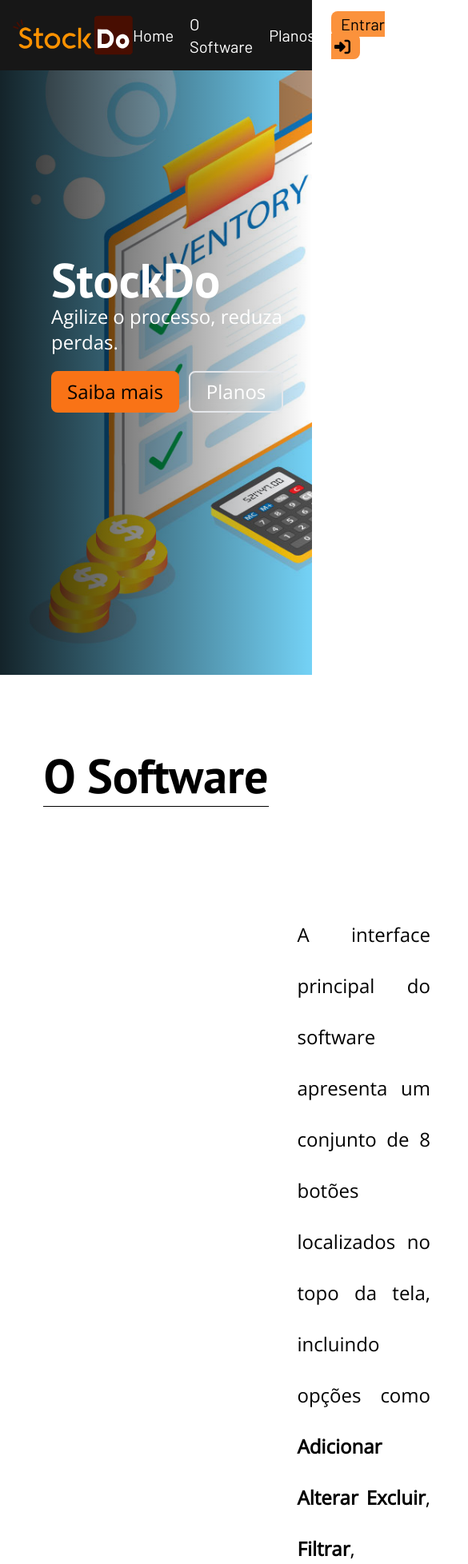
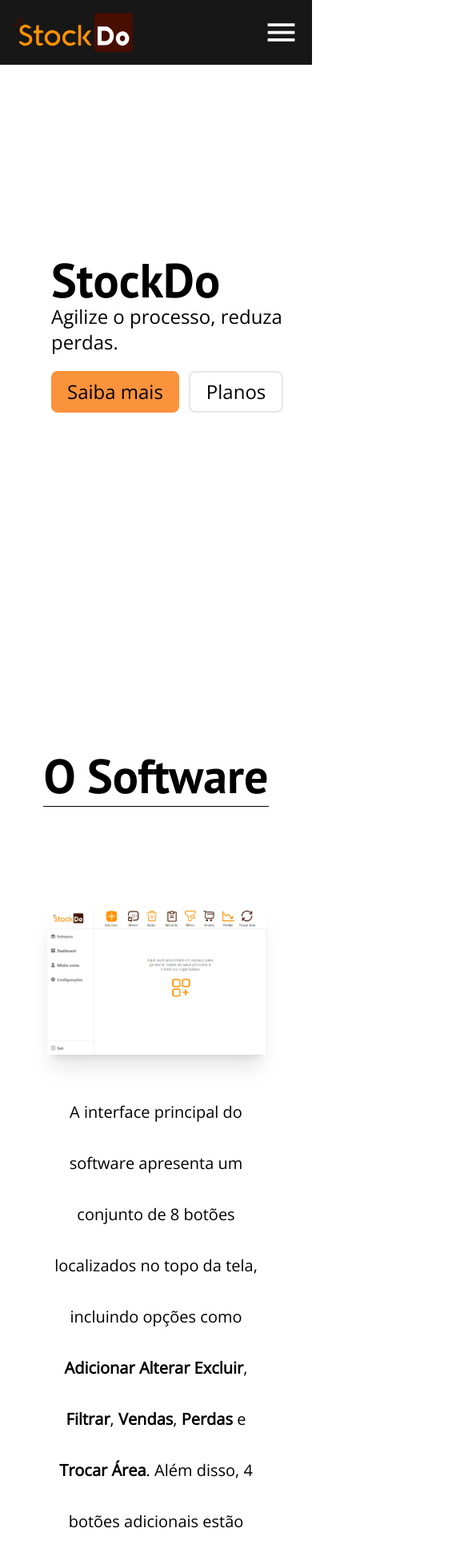
Before and after one commit to StockDo/stockdo, a React (Vite) app: page /#/ in a window 390 px wide. Shown: the top 1956 px of the page at 80% size, 585 px wide, since content can reach past the window. Built offline with nearby package versions, Linux system fonts and the light colour scheme; a web font is replaced by a local one.

Commit message:
fix: responsive home

```diff
--- a/src/components/Footer/Footer.jsx
+++ b/src/components/Footer/Footer.jsx
@@ -4,97 +4,99 @@
 export default function Footer() {
   const navigate = useNavigate();
   return (
-    <div className="flex flex-col items-center pt-44 pb-12 bg-neutral-900 text-xl text-white font-main">
-      <div className="flex gap-24">
+    <div className="flex flex-col items-center pb-12 text-xl text-white pt-44 bg-neutral-900 font-main">
+      <div className="flex flex-wrap justify-center gap-24">
         <div className="flex flex-col items-center">
           <img src={StockDoLogo} alt="" width="300px" />
-          <div className="flex self-start ml-4 gap-4">
+          <div className="flex self-start gap-4 ml-4">
             <a
               href="http://github.com/StockDo"
               target="_blank"
               rel="noopener noreferrer">
-              <i className="fa-brands fa-github text-white text-2xl"></i>
+              <i className="text-2xl text-white fa-brands fa-github"></i>
             </a>
             <a
               href="http://github.com/StockDo"
               target="_blank"
               rel="noopener noreferrer">
-              <i className="fa-brands fa-linkedin text-white text-2xl"></i>
+              <i className="text-2xl text-white fa-brands fa-linkedin"></i>
             </a>
             <a
               href="http://github.com/StockDo"
               target="_blank"
               rel="noopener noreferrer">
-              <i className="fa-brands fa-twitter text-white text-2xl"></i>
+              <i className="text-2xl text-white fa-brands fa-twitter"></i>
             </a>
             <a
               href="http://github.com/StockDo"
               target="_blank"
               rel="noopener noreferrer">
-              <i className="fa-brands fa-youtube text-white text-2xl"></i>
+              <i className="text-2xl text-white fa-brands fa-youtube"></i>
             </a>
           </div>
         </div>
+        <div className="flex gap-12 max-sm:flex-col">
           <ul className="flex flex-col gap-5">
-          <li className="font-semibold text-2xl">Produto</li>
+            <li className="text-2xl font-semibold">Produto</li>
             <li>
-            <a className="hover:underline cursor-pointer">Download</a>
+              <a className="cursor-pointer hover:underline">Download</a>
             </li>
             <li>
-            <a className="hover:underline cursor-pointer">Planos</a>
+              <a className="cursor-pointer hover:underline">Planos</a>
             </li>
             <li>
-            <a className="hover:underline cursor-pointer">Versões</a>
+              <a className="cursor-pointer hover:underline">Versões</a>
             </li>
           </ul>
           <ul className="flex flex-col gap-5">
-          <li className="font-semibold text-2xl">Suporte</li>
+            <li className="text-2xl font-semibold">Suporte</li>
             <li>
-            <a className="hover:underline cursor-pointer">Central de ajuda</a>
+              <a className="cursor-pointer hover:underline">Central de ajuda</a>
             </li>
             <li>
-            <a className="hover:underline cursor-pointer">Fórum</a>
+              <a className="cursor-pointer hover:underline">Fórum</a>
             </li>
             <li>
-            <a className="hover:underline cursor-pointer">Contato</a>
+              <a className="cursor-pointer hover:underline">Contato</a>
             </li>
           </ul>
           <ul className="flex flex-col gap-5">
-          <li className="font-semibold text-2xl">Termos de uso</li>
+            <li className="text-2xl font-semibold">Termos de uso</li>
             <li>
               <a
                 onClick={() => navigate("/termos")}
-              className="hover:underline cursor-pointer">
+                className="cursor-pointer hover:underline">
                 Termos
               </a>
             </li>
             <li>
               <a
                 onClick={() => navigate("/privacidade")}
-              className="hover:underline cursor-pointer">
+                className="cursor-pointer hover:underline">
                 Privacidade
               </a>
             </li>
             <li>
               <a
                 onClick={() => navigate("/licenca")}
-              className="hover:underline cursor-pointer">
+                className="cursor-pointer hover:underline">
                 Licença de uso
               </a>
             </li>
             {/* <li>
-            <a className="hover:underline cursor-pointer">
+            <a className="cursor-pointer hover:underline">
               Guia
             </a>
           </li> */}
             <li>
-            <a className="hover:underline cursor-pointer">
+              <a className="cursor-pointer hover:underline">
                 Gerenciamento de cookies
               </a>
             </li>
           </ul>
         </div>
-      <p className="text-2xl mt-24">
+      </div>
+      <p className="mx-2 mt-24 text-2xl text-center">
         Copyright © 2023 • <span className="font-bold">NoEqual</span> • Termos
         de uso
       </p>
--- /dev/null
+++ b/src/components/Navbar/HomeNavbarMenu.jsx
@@ -0,0 +1,10 @@
+export default function HomeNavbarMenu() {
+  return (
+    <div className="fixed z-10 flex flex-col items-start w-full gap-8 p-5 text-xl font-semibold text-white bg-neutral-900 animate-menu sm:hidden">
+      <button>Home</button>
+      <button>O Software</button>
+      <button>Plano</button>
+      <button className="text-orange-500">Entrar</button>
+    </div>
+  );
+}
--- a/src/components/Navbar/Navbar.jsx
+++ b/src/components/Navbar/Navbar.jsx
@@ -1,8 +1,16 @@
 import { useNavigate, useLocation } from "react-router-dom";
 import StockDoLogo from "../../assets/imgs/Icons/stockdo.svg";
+import { FaEyeDropper } from "react-icons/fa6";
 import { useEffect, useState } from "react";
+import { MdMenu } from "react-icons/md";
+import HomeNavbarMenu from "./HomeNavbarMenu";
 
-export default function Navbar({ saibaMaisScroll, planosScroll }) {
+export default function Navbar({
+  saibaMaisScroll,
+  planosScroll,
+  openMenu,
+  setOpenMenu,
+}) {
   const navigate = useNavigate();
   // const [sair, setSair] = useState(false);
   const auth = localStorage.getItem("auth");
@@ -20,7 +28,7 @@
         width={"150px"}
         className="cursor-pointer"
       />
-      <ul className="flex items-center gap-5 justify-end text-white text-xl">
+      <ul className="flex items-center justify-end gap-5 text-xl text-white max-sm:hidden">
         <li>
           <span onClick={() => navigate("/")} className="cursor-pointer">
             Home
@@ -39,25 +47,28 @@
         <li className={auth ? "hidden" : "block"}>
           <a
             onClick={() => navigate("/login", { state: true })}
-            className="bg-orange-400 py-1 px-3 rounded-lg text-black cursor-pointer">
-            Entrar<i className="fa-solid fa-right-to-bracket ml-1"></i>
+            className="px-3 py-1 text-black bg-orange-400 rounded-lg cursor-pointer">
+            Entrar<i className="ml-1 fa-solid fa-right-to-bracket"></i>
           </a>
         </li>
         <li className={auth ? "block" : "hidden"}>
           <a
             onClick={() => navigate("/painel", { state: true })}
-            className="bg-orange-400 py-1 px-3 rounded-lg text-black cursor-pointer">
-            Painel<i className="fa-solid fa-layer-group ml-1"></i>
+            className="px-3 py-1 text-black bg-orange-400 rounded-lg cursor-pointer">
+            Painel<i className="ml-1 fa-solid fa-layer-group"></i>
           </a>
         </li>
         <li className={auth ? "block" : "hidden"}>
           <a
             onClick={sairClick}
-            className="bg-red-400 py-1 px-3 rounded-lg text-black cursor-pointer">
-            Sair<i className="fa-solid fa-power-off ml-1"></i>
+            className="px-3 py-1 text-black bg-red-400 rounded-lg cursor-pointer">
+            Sair<i className="ml-1 fa-solid fa-power-off"></i>
           </a>
         </li>
       </ul>
+      <button onClick={() => setOpenMenu(!openMenu)} className="sm:hidden">
+        <MdMenu color="#FFF" size={45} />
+      </button>
     </div>
   );
 }
--- a/src/components/SoftwareScreens/SoftwareScreens.jsx
+++ b/src/components/SoftwareScreens/SoftwareScreens.jsx
@@ -6,14 +6,14 @@
   return (
     // Account screen
     <main className="flex flex-col items-center gap-24">
-      <div className="flex items-center gap-10 mt-32 w-[70%] font-main text-2xl leading-[4rem] text-justify">
+      <div className="flex flex-wrap justify-center items-center gap-10 mt-32 w-[70%] font-main text-2xl leading-[4rem] text-justify">
         <img
           src={mainScreen}
           alt="Account screen"
           width={"500px"}
           className="shadow-xl"
         />
-        <p>
+        <p className="max-w-[50%] max-2xl:max-w-[50rem] max-sm:text-center max-sm:text-xl max-sm:leading-[4rem]">
           A interface principal do software apresenta um conjunto de 8 botões
           localizados no topo da tela, incluindo opções como{" "}
           <strong>Adicionar</strong> <strong>Alterar</strong>{" "}
@@ -25,14 +25,14 @@
           <strong>Minha Conta</strong> e <strong>Configurações</strong>.
         </p>
       </div>
-      <div className="flex items-center flex-row-reverse gap-10 mt-32 w-[70%] font-main text-2xl leading-[4rem] text-justify">
+      <div className="flex flex-wrap justify-center items-center flex-row-reverse gap-10 mt-32 w-[70%] font-main text-2xl leading-[4rem] text-justify">
         <img
           src={accountScreen}
           alt="Account screen"
           width={"500px"}
           className="shadow-xl"
         />
-        <p>
+        <p className="max-w-[50%] max-2xl:max-w-[50rem] max-sm:text-center max-sm:text-xl max-sm:leading-[4rem]">
           A tela <strong>Minha Conta</strong> exibe informações essenciais sobre
           o usuário, incluindo seu <strong>Nome</strong>, <strong>CPF</strong>,{" "}
           <strong>Endereço de email</strong>,{" "}
@@ -42,14 +42,14 @@
           completa e personalizada.
         </p>
       </div>
-      <div className="flex items-center gap-10 mt-32 w-[70%] font-main text-2xl leading-[4rem] text-justify">
+      <div className="flex flex-wrap justify-center items-center gap-10 mt-32 w-[70%] font-main text-2xl leading-[4rem] text-justify">
         <img
           src={settingsScreen}
           alt="Account screen"
           width={"500px"}
           className="shadow-xl"
         />
-        <p>
+        <p className="max-w-[50%] max-2xl:max-w-[50rem] max-sm:text-center max-sm:text-xl max-sm:leading-[4rem]">
           Dentro da tela de <strong>Configurações</strong>, os usuários podem
           acessar opções relacionadas ao <strong>software</strong>, como{" "}
           <strong>Atalhos do teclado</strong>,{" "}
--- a/src/pages/Home.jsx
+++ b/src/pages/Home.jsx
@@ -4,33 +4,41 @@
 import SoftwareScreens from "../components/SoftwareScreens/SoftwareScreens";
 import Footer from "../components/Footer/Footer";
 import Planos from "../components/Planos/Planos";
+import HomeNavbarMenu from "../components/Navbar/HomeNavbarMenu";
 
 export default function Home() {
   const myRef = useRef();
   const refPlanos = useRef();
   const saibaMaisScroll = () => myRef.current.scrollIntoView();
   const planosScroll = () => refPlanos.current.scrollIntoView();
+  const [openMenu, setOpenMenu] = useState(false);
   return (
     <main className="min-h-screen">
-      <div className="bg-[url('./assets/imgs/StockDoBgs/sd-bg1.png')] bg-cover bg-no-repeat">
-        <Navbar saibaMaisScroll={saibaMaisScroll} planosScroll={planosScroll} />
-        <div className="bg-gradient-to-r from-[rgba(0,0,0,0.83)] h-screen">
-          <div className="pt-80 pl-16">
-            <h1 className="text-8xl text-white font-['PT_Sans'] max-2xl:text-6xl">
+      <div className="bg-[url('./assets/imgs/StockDoBgs/sd-bg1.png')] bg-cover bg-no-repeat max-sm:bg-none">
+        <Navbar
+          saibaMaisScroll={saibaMaisScroll}
+          planosScroll={planosScroll}
+          openMenu={openMenu}
+          setOpenMenu={setOpenMenu}
+        />
+        {openMenu && <HomeNavbarMenu />}
+        <div className="bg-gradient-to-r from-[rgba(0,0,0,0.83)] h-screen max-sm:bg-none">
+          <div className="pl-16 text-white pt-80 max-sm:text-black">
+            <h1 className="text-8xl font-['PT_Sans'] max-2xl:text-6xl">
               StockDo
             </h1>
-            <p className="text-2xl font-main text-white">
+            <p className="text-2xl font-main">
               Agilize o processo, reduza perdas.
             </p>
             <div className="flex gap-3 text-2xl font-main">
               <button
                 onClick={saibaMaisScroll}
-                className="bg-orange-500 px-5 py-2 rounded-lg mt-5">
+                className="px-5 py-2 mt-5 text-black bg-orange-500 rounded-lg max-sm:bg-orange-400">
                 Saiba mais
               </button>
               <button
                 onClick={planosScroll}
-                className="text-white backdrop-blur border-2 px-5 py-2 rounded-lg mt-5 hover:bg-white hover:text-black duration-200">
+                className="px-5 py-2 mt-5 duration-200 border-2 rounded-lg backdrop-blur hover:bg-white hover:text-black">
                 Planos
               </button>
             </div>
@@ -39,7 +47,7 @@
       </div>
       {/* Sobre o software */}
       <div className="" ref={myRef}></div>
-      <div className="flex flex-col items-center justify-center bg-white mt-24">
+      <div className="flex flex-col items-center justify-center mt-24 bg-white">
         <h1
           className="text-6xl border-b pb-2 border-black font-['PT_Sans']"
           id="software_title">
--- a/tailwind.config.js
+++ b/tailwind.config.js
@@ -5,11 +5,16 @@
     extend: {
       animation: {
         zoomIn: "zoomIn 400ms ease",
+        menu: "menu 500ms ease forwards",
       },
       keyframes: {
         zoomIn: {
           "0%": { transform: "scale(0)" },
           "100%": { transform: "scale(1)" },
+        },
+        menu: {
+          "0%": { transform: "translateY(-60%)" },
+          "100%": { transform: "translateY(30%)" },
         },
       },
       fontFamily: {
```
Also changed, not shown: src/components/Planos/Planos.jsx (+17 -17 lines). Lines whose indentation alone changed are shown as unchanged.
